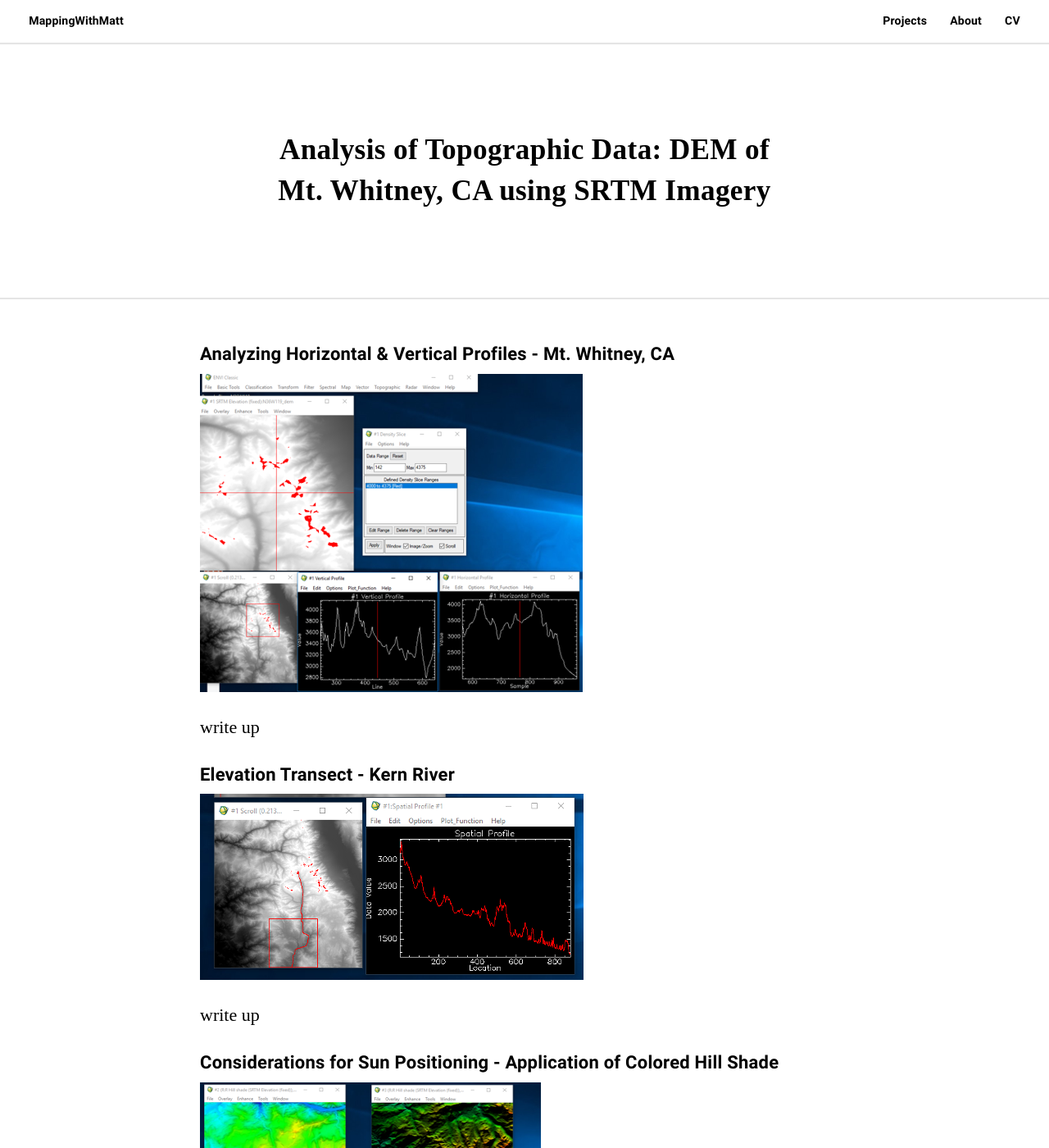
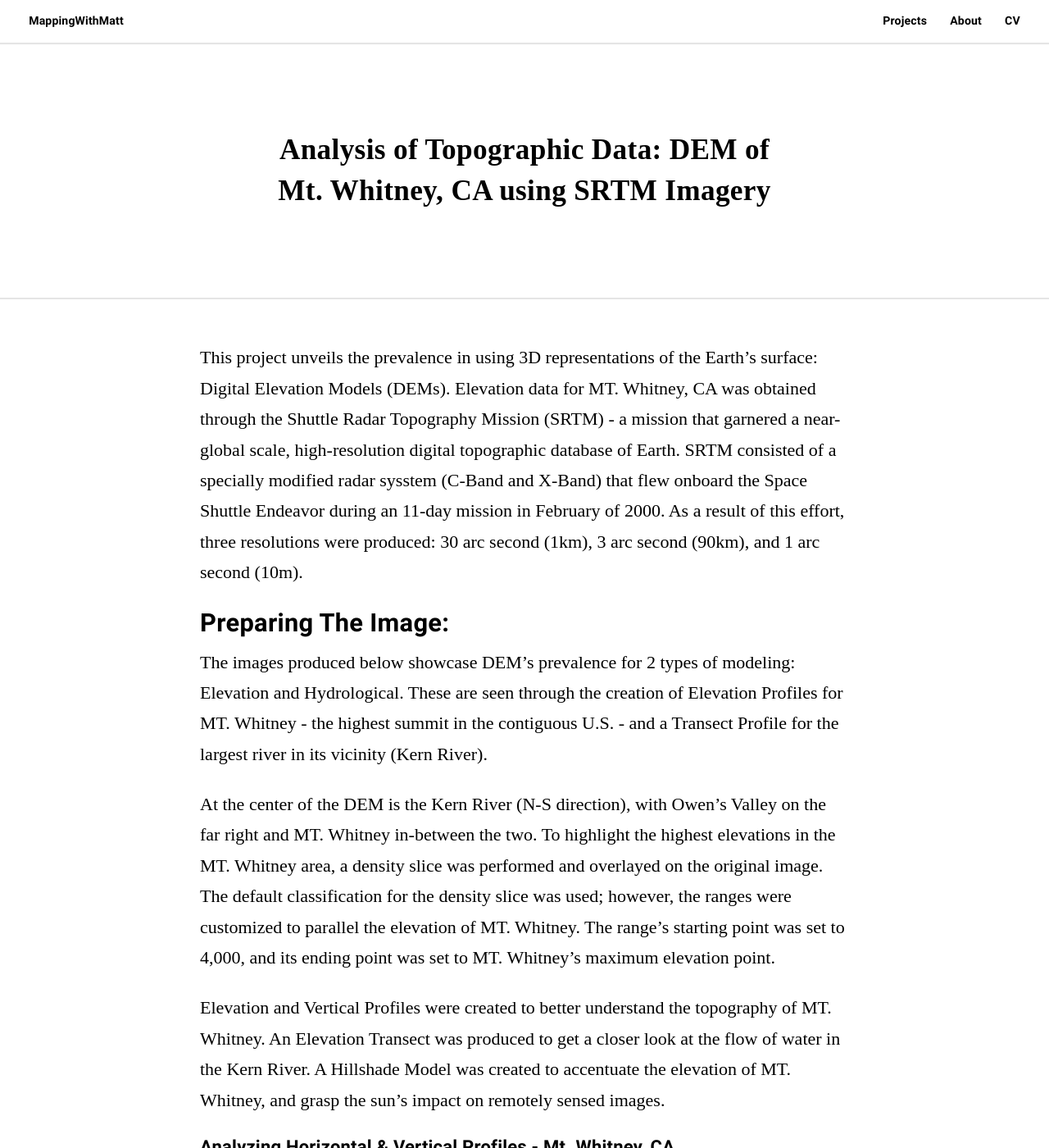
Before and after one commit to matt-duyst/mapping-with-matt, a Jekyll site: the page built from _posts/2012-09-16-SRTM-Topographic.markdown, in a window 1280 px wide and 1400 px high. Shown: the whole window at 82% size. Built offline with Jekyll 4.4.1, drawn with Linux system fonts in a browser that asks for light colours; some web fonts are replaced; some of the changed text lies outside the part shown.

Commit message:
srtm lab write up

```diff
--- a/_posts/2012-09-16-SRTM-Topographic.markdown
+++ b/_posts/2012-09-16-SRTM-Topographic.markdown
@@ -9,20 +9,35 @@
   - Remote Sensing
 ---
 
+This project unveils the prevalence in using 3D representations of the Earth's surface: Digital Elevation Models (DEMs). Elevation data for MT. Whitney, CA was obtained through the Shuttle Radar Topography Mission (SRTM) - a mission that garnered a near-global scale, high-resolution digital topographic database of Earth. SRTM consisted of a specially modified radar sysstem (C-Band and X-Band) that flew onboard the Space Shuttle Endeavor during an 11-day mission in February of 2000. As a result of this effort, three resolutions were produced: 30 arc second (1km), 3 arc second (90km), and 1 arc second (10m).
+
+### Preparing The Image:
+
+The images produced below showcase DEM's prevalence for 2 types of modeling: Elevation and Hydrological. These are seen through the creation of Elevation Profiles for MT. Whitney - the highest summit in the contiguous U.S. - and a Transect Profile for the largest river in its vicinity (Kern River).
+
+At the center of the DEM is the Kern River (N-S direction), with Owen's Valley on the far right and MT. Whitney in-between the two. To highlight the highest elevations in the MT. Whitney area, a density slice was performed and overlayed on the original image. The default classification for the density slice was used; however, the ranges were customized to parallel the elevation of MT. Whitney. The range's starting point was set to 4,000, and its ending point was set to MT. Whitney's maximum elevation point.
+
+Elevation and Vertical Profiles were created to better understand the topography of MT. Whitney. An Elevation Transect was produced to get a closer look at the flow of water in the Kern River. A Hillshade Model was created to accentuate the elevation of MT. Whitney, and grasp the sun's impact on remotely sensed images.
+
+
 ##### Analyzing Horizontal & Vertical Profiles - Mt. Whitney, CA
 
 ![Map GIS](/assets/images/Topographic-Data-Profiles.png)
 
-write up
+The horizontal and vertical profiles in the graphs above are particular to MT. Whitney's topographical layout. They showcase the oscillations in elevation throughout a continous distance, sharing the same topography. An analysis between the two profiles uncovers the relationship between elevation and distance. The horizontal profile indicates a decrease in elevation the further the distance from MT. Whitney's peak. The vertical profile prove its counterpart - an increase in elevation the closer to MT. Whitney's peak.
 
 ##### Elevation Transect - Kern River
 
 ![Placeholder](/assets/images/Elevation-Transect.png)
 
-write up
+The image extracted from SRTM is helpful in analyzing the elevation transect of the Kern River, because DEMs allow for easy extraction of drainage networks (hydrological modeling). Graphing the spatial profile of Kern River allows for a palpable representation of the water's flow - Southward.
 
 ##### Considerations for Sun Positioning - Application of Colored Hill Shade
 
 ![Placeholder](/assets/images/Colored-Hillshade.png)
 
-write up
+Hill Shade models are created for consideration of possible topographic changes due to the sun's positioning. The sun elevation angle is how high the sun is positioned in the sky. The sun azimuth angle describes which direction the sun is coming from - with North as 0° increasing clockwise to 360°. These two contrasting images of the same hill shade model illustrate the necessity in understanding the sun's impact on DEMs.
+
+The hill shade model on the left represents an elevation angle set to 90° and an azimuth angle set to 360°. With these parameters, the sun's setting is essentially on the horizon (the northern region). This is a plausible scenario for projecting the sun's impact on a remotely sensed image, given the sun's placement within a 90° incremental oscillation.
+
+The hill shade model on the right represents an elevation angle set to 10° and an azimuth angle set to 0°. These unrealistic parameters were set to emphasize the importance in comprehending practical scenarios for the sun's positioning. The image on the right is dark in color - no sun in sight. This makes sense, because the sun doesn't set in the North.
```
Also changed, not shown: 2 other files.
